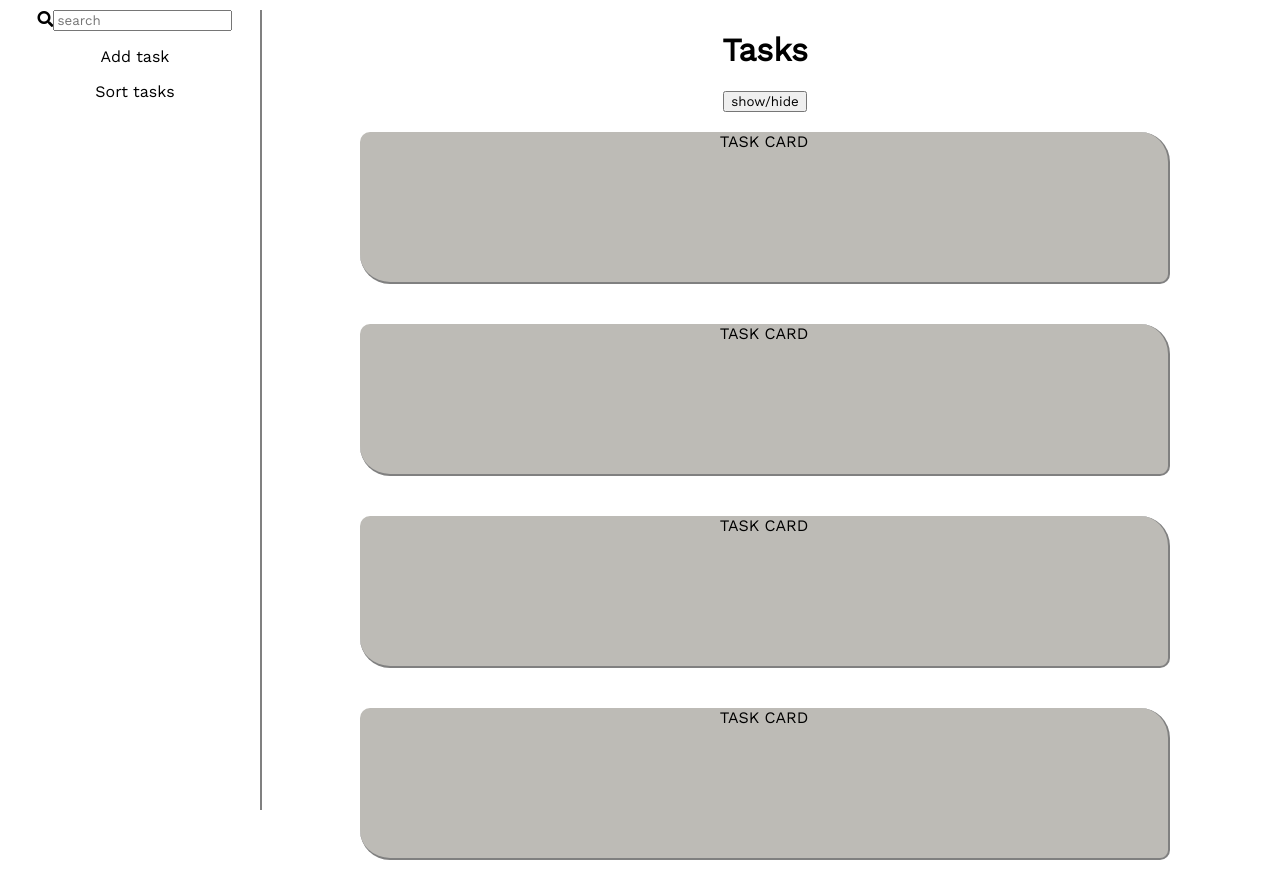
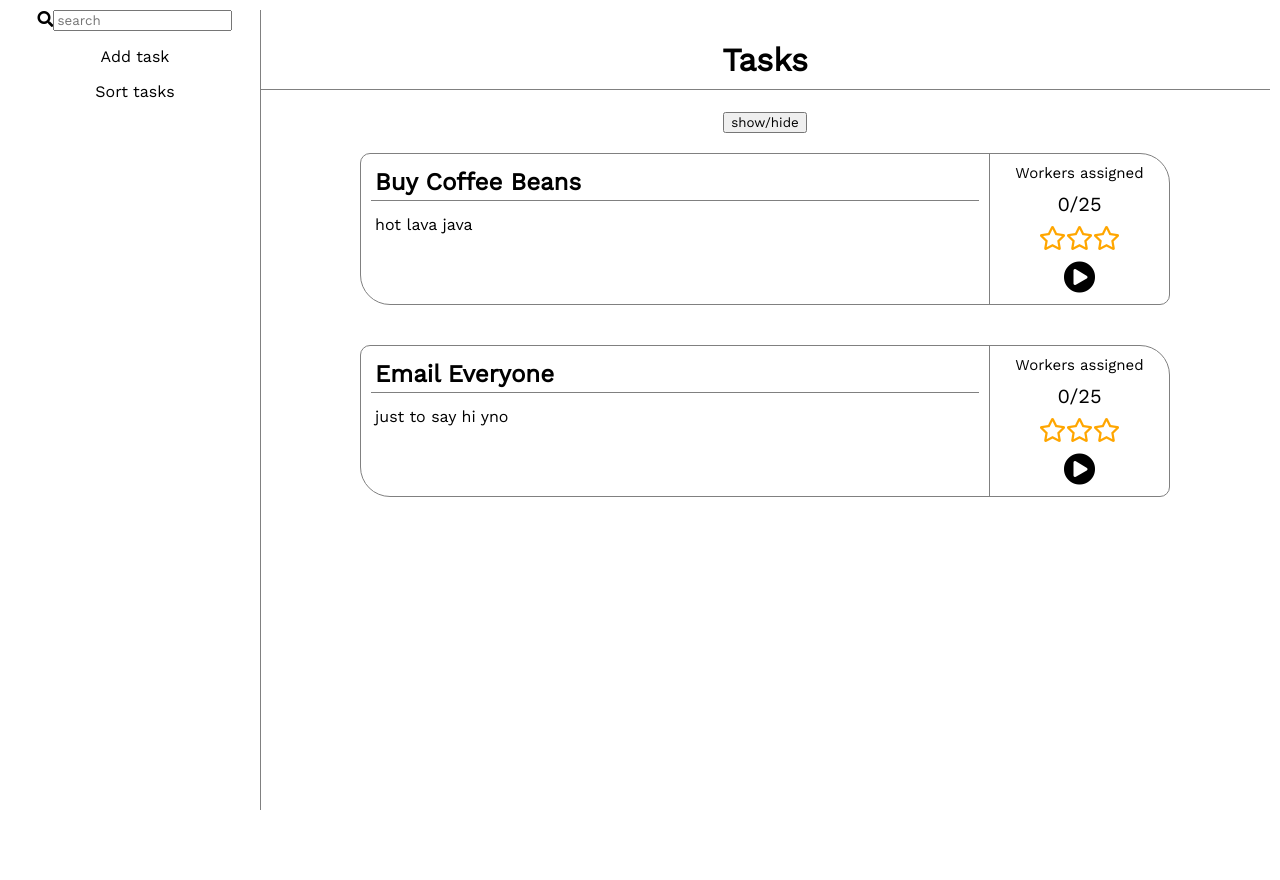
Before and after one commit to CKeogh/blue-prism-tech-test, a React (Create React App) app: page / in a window 1280 px wide. After the commit the page ends 800 px from the top, so only its background shows below. Built offline with nearby package versions, Linux system fonts and the light colour scheme.

Commit message:
create priority display and make it interactive

```diff
--- a/src/App.js
+++ b/src/App.js
@@ -1,24 +1,29 @@
 import React from 'react';
 import './App.scss';
 import Sidebar from './components/Sidebar';
-import TaskCard from './components/TaskCard';
-
-// function App() {
-//   return (
-//     <div className="App">
-//       <Sidebar />
-
-//       <div className="main-content">
-
-//       </div>
-//     </div>
-//   );
-// }
+import TaskList from './components/TaskList';
 
 class App extends React.Component {
 
   state = {
-    tasks: [1, 2, 3, 4],
+    tasks: [
+      {
+        title: 'Buy Coffee Beans',
+        desc: 'hot lava java',
+        workers: 0,
+        priority: 0,
+        status: 'unassigned',
+        progress: 0,
+      },
+      {
+        title: 'Email Everyone',
+        desc: 'just to say hi yno',
+        workers: 0,
+        priority: 0,
+        status: 'unassigned',
+        progress: 0,
+      }
+    ],
     showSidebar: true
   }
 
@@ -31,9 +36,7 @@ class App extends React.Component {
             <h1 className="header">Tasks</h1>
           </header>
           <button onClick={this.handleClick} >show/hide</button>
-          {this.state.tasks.map(task => {
-            return <TaskCard key={task} />
-          })}
+          <TaskList tasks={this.state.tasks} changePriority={this.changePriority} />
         </div>
       </div>
     );
@@ -45,6 +48,14 @@ class App extends React.Component {
     })
   }
 
+  changePriority = (e, amount, taskId) => {
+    e.preventDefault();
+    this.setState(prevState => {
+      prevState.tasks[taskId].priority = amount;
+      return { tasks: prevState.tasks }
+    })
+  }
+
 }
 
 export default App;
--- a/src/App.scss
+++ b/src/App.scss
@@ -1,7 +1,8 @@
 $blue: #5F758E;
 $grey: #BDBBB6;
-$orange: #DD7230;
-$border: solid 2px grey;
+$orange: hsl(23, 72%, 53%);
+$border: solid 1px grey;
+$border-soft: solid 0.5px grey;
 
 * {
   font-family: 'Work Sans', sans-serif;
@@ -27,6 +28,14 @@ $border: solid 2px grey;
 .main-content {
   margin: 10px;
   grid-area: main-content;
+}
+
+.header {
+  padding: 10px;
+  border-bottom: $border;
+}
+
+.task-list {
   display: flex;
   flex-direction: column;
   justify-content: center;
@@ -34,11 +43,60 @@ $border: solid 2px grey;
 }
 
 .task-card {
-  background-color: $grey;
-  border-bottom: $border;
-  border-right: $border;
+  border: $border;
   border-radius: 10px 30px;
   width: 80%;
   margin: 20px;
   height: 150px;
+  display: grid;
+  grid-template-columns: 1fr 180px;
+  grid-template-areas: 'task-text task-worker-data';
+
+  .task-text {
+    grid-area: task-text;
+    text-align: left;
+
+    .task-header {
+      margin: 10px;
+      padding: 4px;
+      font-size: 1.5em;
+      border-bottom: $border-soft;
+    }
+
+    .task-desc {
+      margin: 10px;
+      padding: 4px;
+      font-size: 1em;
+    }
+  }
+
+  .task-worker-display {
+    border-left: $border-soft;
+
+
+    .workers-assigned {
+      margin: 10px;
+      font-size: 15px;
+      font-weight: normal;
+    }
+
+    .worker-count {
+      margin: 10px;
+      font-size: 20px;
+    }
+
+    .priority-display {
+      margin: 10px;
+    }
+
+    .play-button {
+      font-size: 2em;
+    }
+
+  }
 }
+
+.star-icon {
+  color: rgb(255, 166, 0);
+  font-size: 1.5em;
+}
--- /dev/null
+++ b/src/components/PriorityDisplay.jsx
@@ -0,0 +1,22 @@
+import React from 'react';
+
+const PriorityDisplay = ({ priority, taskId, className, changePriority }) => {
+
+    const filled = new Array(priority).fill('x')
+    const empty = new Array(3 - priority).fill('x')
+
+    return (
+        // TODO
+        // MAKE CHANGE PRIORITY WORK PROPERLY
+        <div className={className} >
+            {filled.map((_, i) => {
+                return <span key={i} onClick={(e) => changePriority(e, i, taskId)} className="star-icon fas fa-star" />
+            })}
+            {empty.map((_, i) => {
+                return <span key={i} onClick={(e) => changePriority(e, i + 1, taskId)} className="star-icon far fa-star" />
+            })}
+        </div>
+    )
+}
+
+export default PriorityDisplay;
--- a/src/components/TaskCard.jsx
+++ b/src/components/TaskCard.jsx
@@ -1,9 +1,14 @@
 import React from 'react';
+import TaskWorkerDisplay from './TaskWorkerDisplay';
 
-const TaskCard = (props) => {
+const TaskCard = ({ task, taskId, changePriority }) => {
     return (
         <div className="task-card" >
-            TASK CARD
+            <div className="task-text" >
+                <h3 className="task-header" >{task.title}</h3>
+                <p className="task-desc" >{task.desc}</p>
+            </div>
+            <TaskWorkerDisplay task={task} taskId={taskId} className="task-worker-display" changePriority={changePriority} />
         </div>
     )
 }
--- /dev/null
+++ b/src/components/TaskList.jsx
@@ -0,0 +1,14 @@
+import React from 'react';
+import TaskCard from './TaskCard';
+
+const TaskList = ({ tasks, changePriority }) => {
+    return (
+        <div className="task-list" >
+            {tasks.map((task, i) => {
+                return <TaskCard key={i} task={task} taskId={i} changePriority={changePriority} />
+            })}
+        </div>
+    )
+}
+
+export default TaskList;
--- /dev/null
+++ b/src/components/TaskWorkerDisplay.jsx
@@ -0,0 +1,15 @@
+import React from 'react';
+import PriorityDisplay from './PriorityDisplay';
+
+const TaskWorkerDisplay = ({ className, task, taskId, changePriority }) => {
+    return (
+        <div className={className} >
+            <h3 className="workers-assigned" >Workers assigned</h3>
+            <p className="worker-count" >{task.workers}/25</p>
+            <PriorityDisplay className="priority-display" taskId={taskId} priority={task.priority} changePriority={changePriority} />
+            <i className={`play-button fas fa-${task.status === 'unassigned' ? 'play' : 'pause'}-circle`} ></i>
+        </div>
+    )
+}
+
+export default TaskWorkerDisplay;
```
Also changed, not shown: src/utils/renderPriorityDisplay.js (added, +18 -0 lines).
